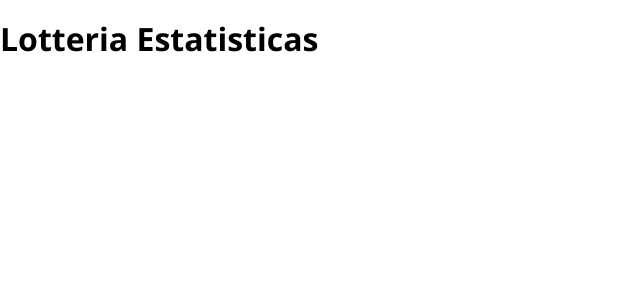
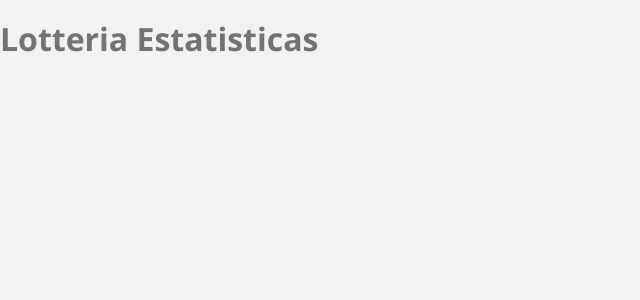
Before and after one commit to valmisson/Lottery-Statistics, a Vue app: page / in a window 1280 px wide. Shown: the top 300 px of the page, without its empty margins (0-640 px from the left). Built offline with nearby package versions, Linux system fonts and the light colour scheme.

Commit message:
setting colors

```diff
--- a/src/App.vue
+++ b/src/App.vue
@@ -5,7 +5,15 @@
 </template>
 
 <style>
+  :root {
+    --color-primary: #62D41C;
+    --color-white: white;
+    --color-title: #4D4D4D;
+  }
+
   body {
+    background-color: #f2f2f2;
+    color: #737373;
     font-family: 'Segoe UI', Helvetica, Arial, sans-serif;
   }
 </style>
```
